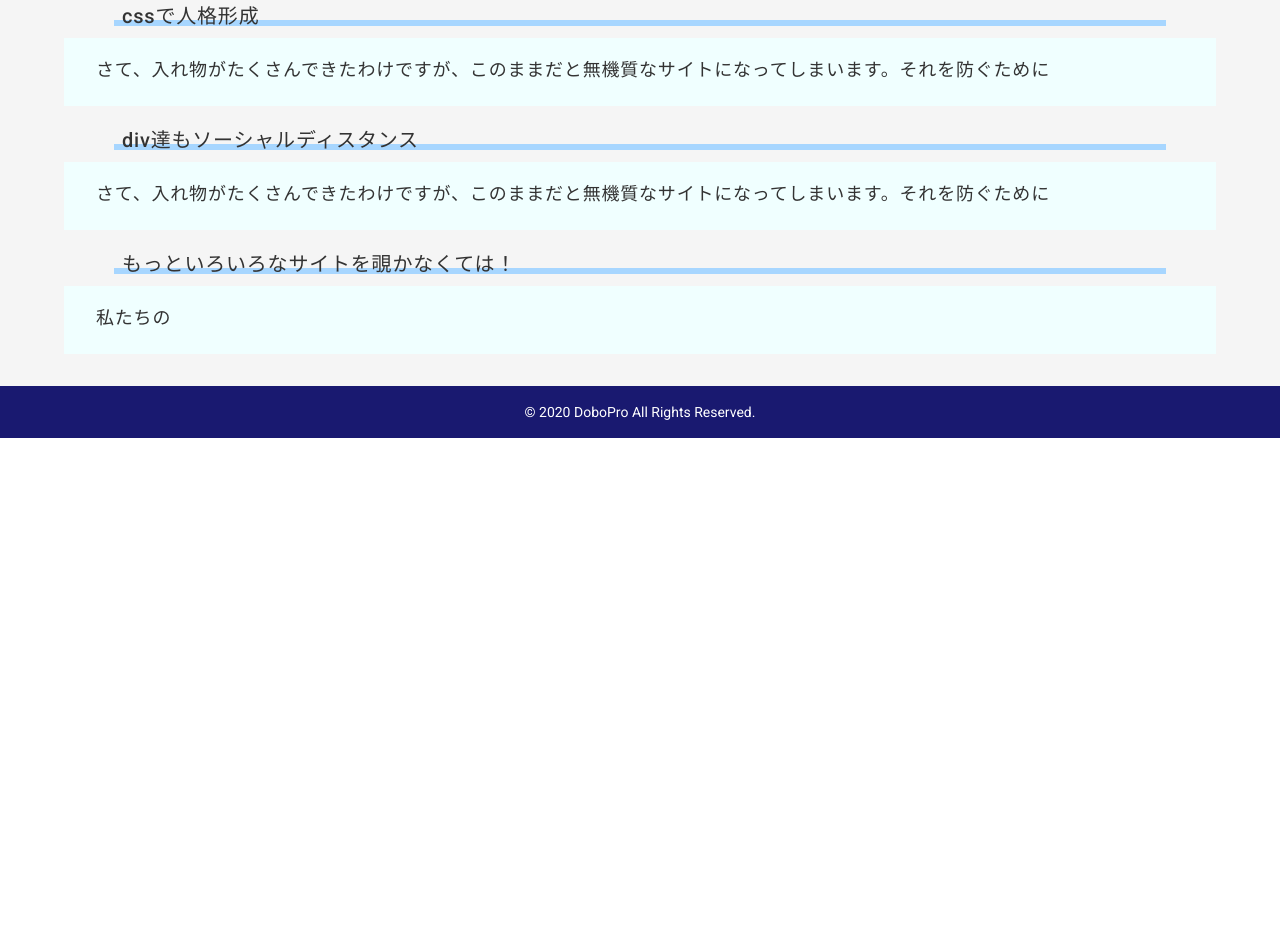
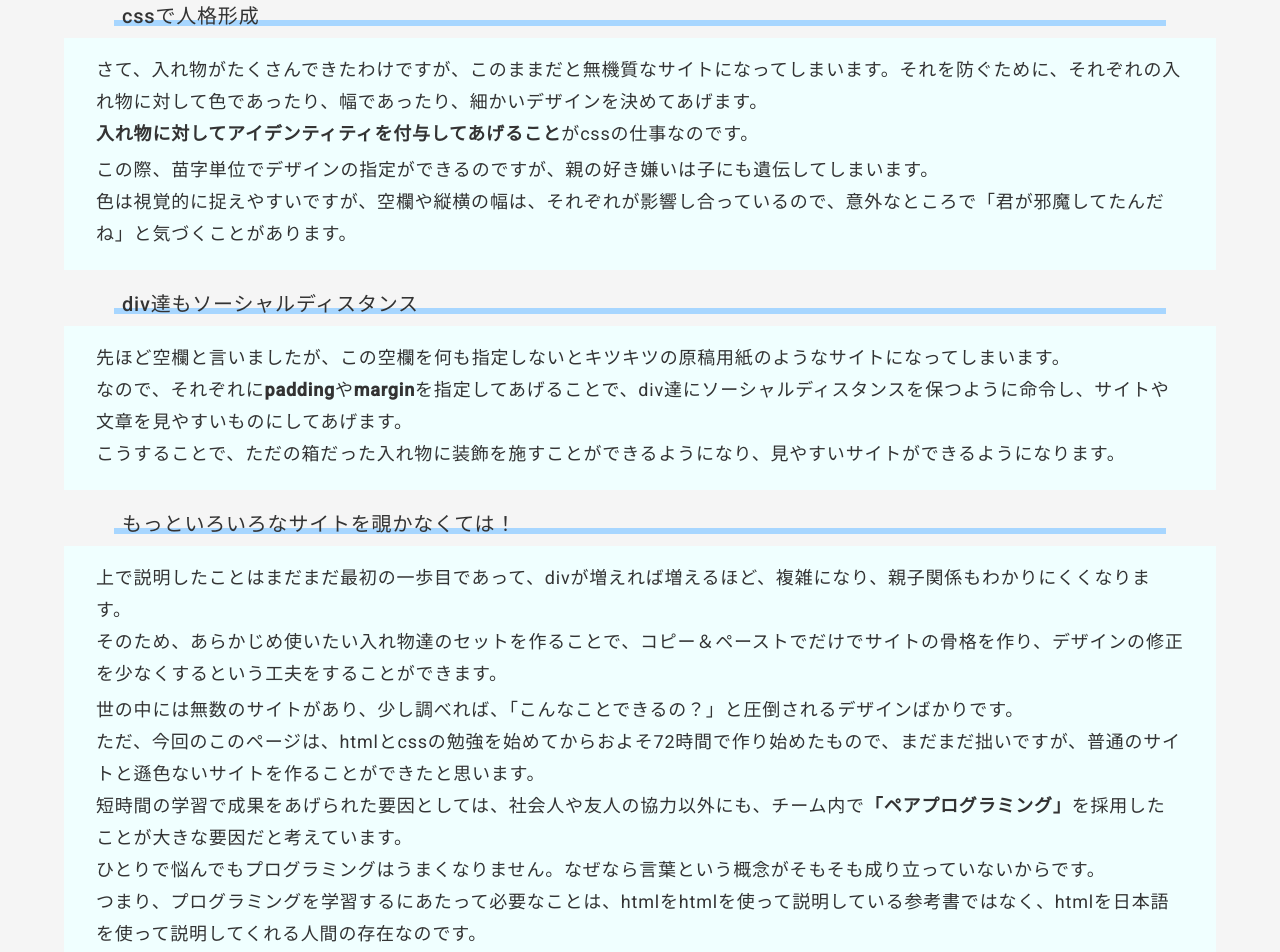
Before and after one commit to DoboPro/DoboPro, an Angular app: page /slip in a window 1280 px wide. Shown: the part 8760-9712 px from the top of the page. Before the commit the page ends 9198 px from the top, so only its background shows below. Built offline with nearby package versions, Linux system fonts and the light colour scheme.

Commit message:
artical 完成

```diff
--- a/src/app/app.component.scss
+++ b/src/app/app.component.scss
@@ -152,6 +152,21 @@ p {
   }
   img.slice_jpg{
     width: auto;
+  }
+  .menuTitle{
+    font-size: calc(2.571em + 26 * (100vw - 375px) / 1305);
+    letter-spacing: 0.06em;
+    line-height: 2.09;
+    text-align: center;
+    color: #191970;
+    font-weight: 900;
+  }
+  .jaTitle{
+    font-size: 48px;
+    text-align: center;
+    color: #0080ff;
+    margin-top: -18px;
+    margin-bottom: 16px;
   }
 }
 
--- a/src/app/lotationalslip/lotationalslip.component.html
+++ b/src/app/lotationalslip/lotationalslip.component.html
@@ -249,19 +249,33 @@
              <p class="tytle_four">cssで人格形成</p>
         </div>
         <div class="text_content">
-            <p>さて、入れ物がたくさんできたわけですが、このままだと無機質なサイトになってしまいます。それを防ぐために</p>
+            <p>さて、入れ物がたくさんできたわけですが、このままだと無機質なサイトになってしまいます。それを防ぐために、それぞれの入れ物に対して色であったり、幅であったり、細かいデザインを決めてあげます。<br>
+                <strong>入れ物に対してアイデンティティを付与してあげること</strong>がcssの仕事なのです。</p>
+                <p>この際、苗字単位でデザインの指定ができるのですが、親の好き嫌いは子にも遺伝してしまいます。<br>
+                    色は視覚的に捉えやすいですが、空欄や縦横の幅は、それぞれが影響し合っているので、意外なところで「君が邪魔してたんだね」と気づくことがあります。</p>
         </div>
         <div class="content_topic">
             <p class="tytle_four">div達もソーシャルディスタンス</p>
        </div>
        <div class="text_content">
-           <p>さて、入れ物がたくさんできたわけですが、このままだと無機質なサイトになってしまいます。それを防ぐために</p>
+           <p>先ほど空欄と言いましたが、この空欄を何も指定しないとキツキツの原稿用紙のようなサイトになってしまいます。<br>なので、それぞれに<strong>padding</strong>や<strong>margin</strong>を指定してあげることで、div達にソーシャルディスタンスを保つように命令し、サイトや文章を見やすいものにしてあげます。<br>
+            こうすることで、ただの箱だった入れ物に装飾を施すことができるようになり、見やすいサイトができるようになります。
+            </p>
        </div>
         <div class="content_topic">
             <p class="tytle_four">もっといろいろなサイトを覗かなくては！</p>
         </div>
         <div class="text_content">
-            <p>私たちの</p>
+            <p>上で説明したことはまだまだ最初の一歩目であって、divが増えれば増えるほど、複雑になり、親子関係もわかりにくくなります。<br>
+                そのため、あらかじめ使いたい入れ物達のセットを作ることで、コピー＆ペーストでだけでサイトの骨格を作り、デザインの修正を少なくするという工夫をすることができます。</p>
+            <p>世の中には無数のサイトがあり、少し調べれば、「こんなことできるの？」と圧倒されるデザインばかりです。<br>
+                ただ、今回のこのページは、htmlとcssの勉強を始めてからおよそ72時間で作り始めたもので、まだまだ拙いですが、普通のサイトと遜色ないサイトを作ることができたと思います。<br>
+                短時間の学習で成果をあげられた要因としては、社会人や友人の協力以外にも、チーム内で<strong>「ペアプログラミング」</strong>を採用したことが大きな要因だと考えています。<br>
+                ひとりで悩んでもプログラミングはうまくなりません。なぜなら言葉という概念がそもそも成り立っていないからです。<br>
+                つまり、プログラミングを学習するにあたって必要なことは、htmlをhtmlを使って説明している参考書ではなく、htmlを日本語を使って説明してくれる人間の存在なのです。
+                </p>
+            <p>これから、プログラミング班にも新メンバーが参加する予定です。それぞれが学んだ分野を伝え合うことでチームのレベルアップをしていきたいと思います。</p>
+            <p>最後まで見ていただきありがとうございました。</p>
         </div>
     </div>
 </div>
```
